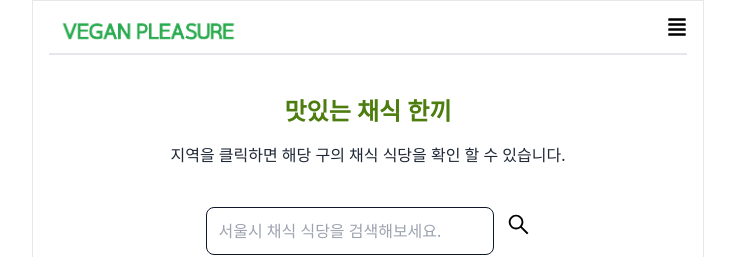
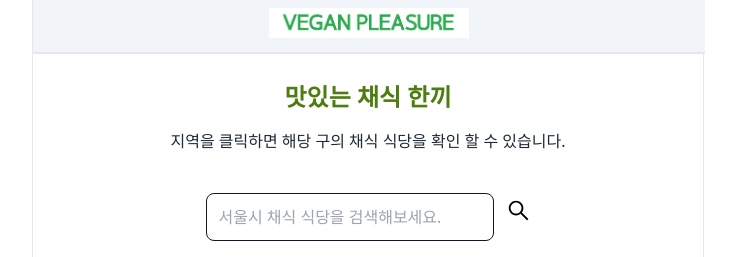
Before and after one commit to imssein/Project, a Next.js app in the folder frontend/: page / in a window 1280 px wide. Shown: the top 257 px of the page, without its empty margins (272-1008 px from the left). Built offline with nearby package versions, Linux system fonts and the light colour scheme.

Commit message:
fix: Navbar 상단 고정

```diff
--- a/frontend/components/common/Nav.jsx
+++ b/frontend/components/common/Nav.jsx
@@ -5,15 +5,15 @@ import Link from "next/link";
 
 function Nav(props) {
   return (
-    <nav className="border-b-1 flex justify-between border-b-2">
+    <nav className="py-2 border-b-1 flex justify-center border-b-2 fixed top-0 bg-slate-100 max-w-2xl w-full" >
       <div>
         <Link href="/">
         <Image src="/images/logo.png" width="200" height="30" />
         </Link>
       </div>
-      <div className="">
+      {/* <div className="">
         <FaAlignJustify size="20" />
-      </div>
+      </div> */}
     </nav>
   );
 }
--- a/frontend/components/intro/Title.jsx
+++ b/frontend/components/intro/Title.jsx
@@ -2,7 +2,7 @@ import React from "react";
 
 function Title(props) {
   return (
-    <div className="pb-6">
+    <div className="py-6">
       <div className="font-extrabold text-2xl text-lime-700 pb-4">
         맛있는 채식 한끼
       </div>
--- a/frontend/components/intro/index.jsx
+++ b/frontend/components/intro/index.jsx
@@ -7,7 +7,7 @@ import Menu from './Menu';
 import Title from './Title';
 function Intro(props) {
     return (
-        <div className=''>
+        <div className='px-4'>
             {/* 사이트설명 */}
             <Title />
             {/* 검색창 */}
--- a/frontend/pages/_app.js
+++ b/frontend/pages/_app.js
@@ -3,7 +3,7 @@ import "../styles/globals.css";
 
 function MyApp({ Component, pageProps }) {
   return (
-    <div className="border pt-4 px-4 md: max-w-2xl md:mx-auto">
+    <div className="border pt-4 md: max-w-2xl md:mx-auto">
       <MainLayout>
         <Component {...pageProps} />
       </MainLayout>
--- a/frontend/pages/nearbySearch.js
+++ b/frontend/pages/nearbySearch.js
@@ -7,7 +7,7 @@ import Geolocation from "../components/nearbySearch/Geolocation";
 
 function nearbySearch(props) {
     return (
-        <div className=''>
+        <div className='px-4'>
             <SearchForm />
             <div className='flex justify-center'>
                 <DistrictLogo />
```
